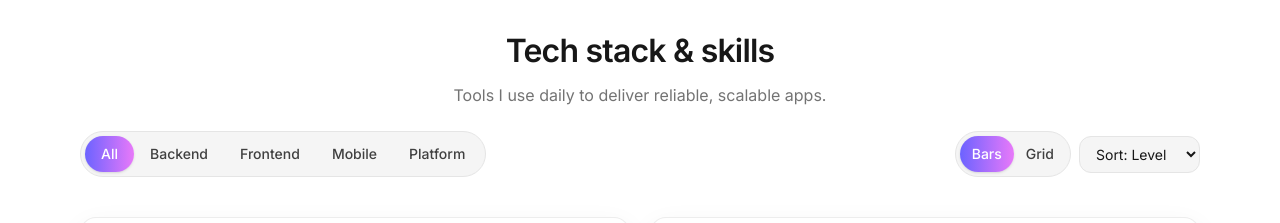
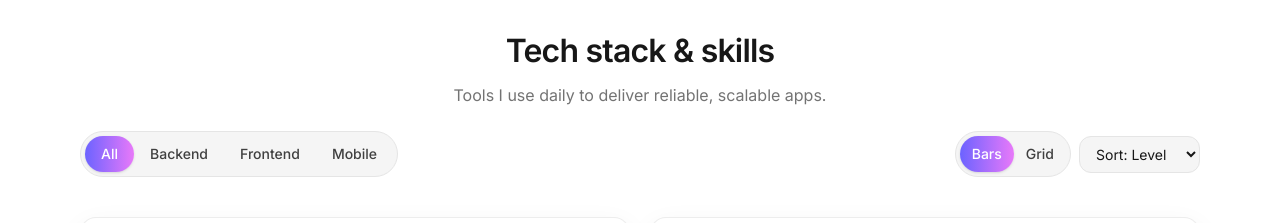
Before and after one commit to Elite4real/dev-elite, a Next.js app: page / in a window 1280 px wide. Shown: the part 1640-1863 px from the top of the page. Built offline with nearby package versions, Linux system fonts and the light colour scheme.

Commit message:
initial commit

```diff
--- a/components/Skills.tsx
+++ b/components/Skills.tsx
@@ -21,7 +21,7 @@ const stacks: Stack[] = [
   ]},
 ];
 
-const FILTERS = ["All", "Backend", "Frontend", "Mobile", "Platform"] as const;
+const FILTERS = ["All", "Backend", "Frontend", "Mobile", ] as const;
 type Filter = typeof FILTERS[number];
 type ViewMode = "bars" | "grid";
 type SortMode = "level" | "name";
```
